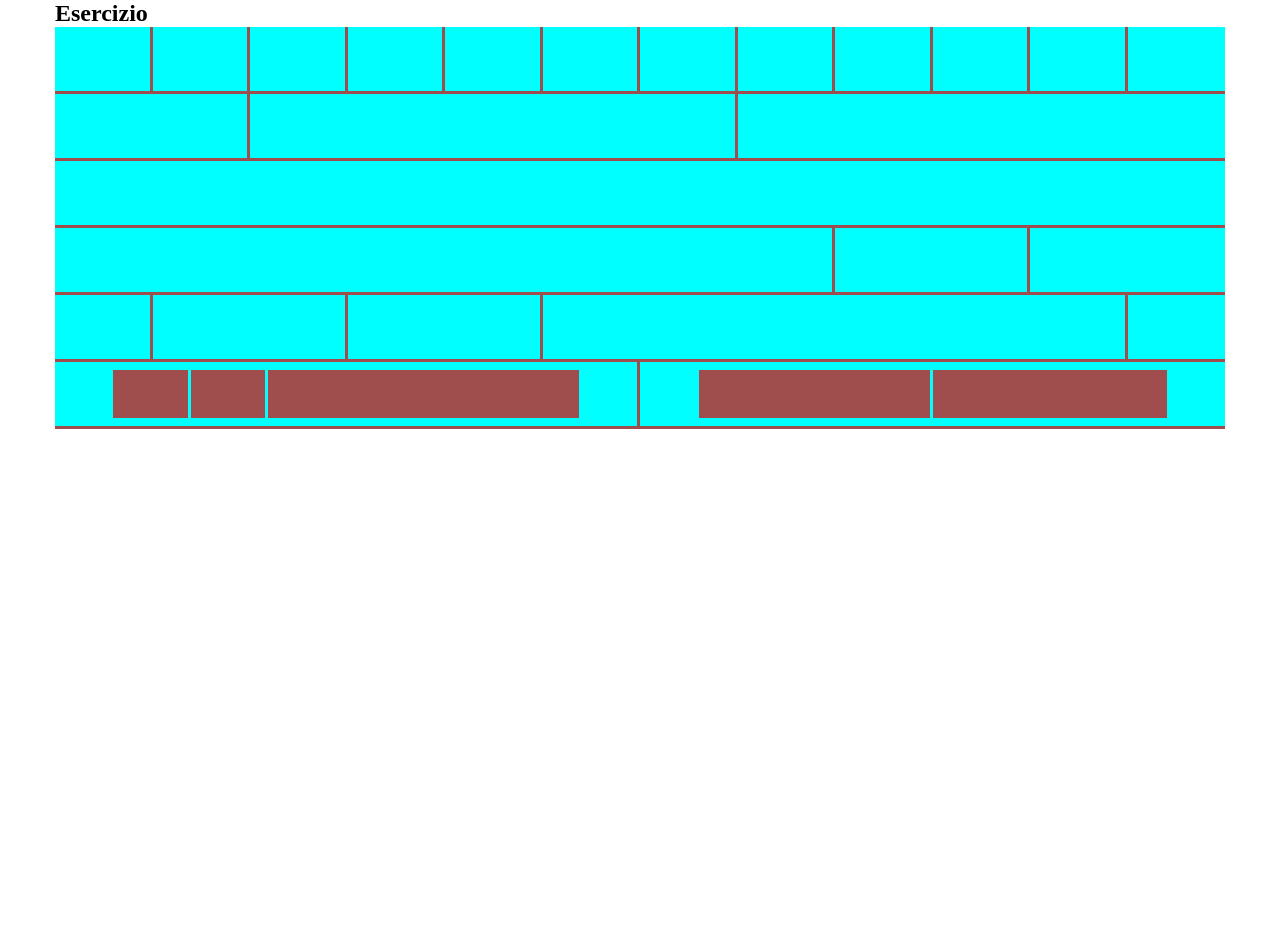
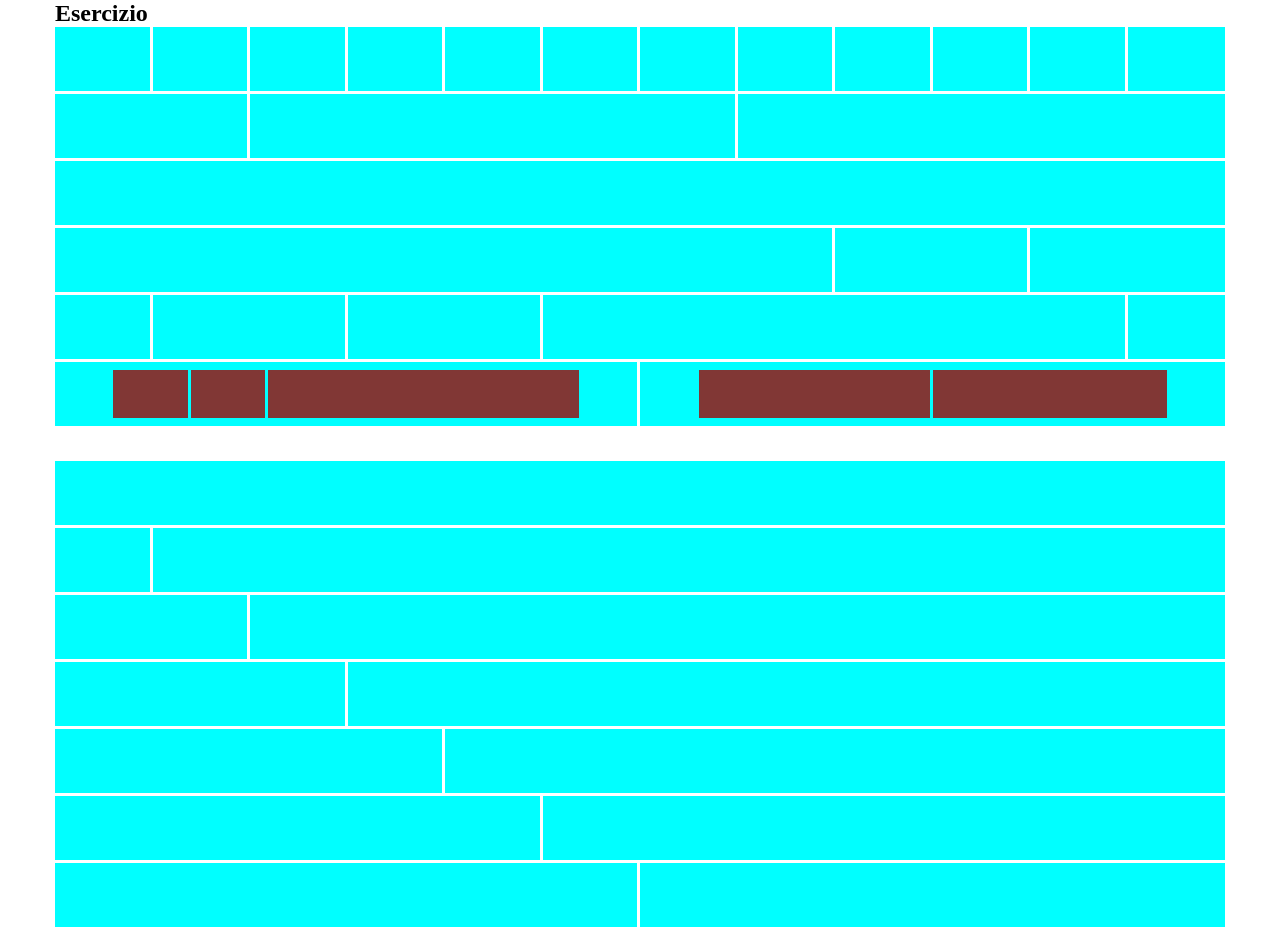
Before and after one commit to antonioiorio94/html-css-12bool, a plain HTML site: page index.html in a window 1280 px wide. Before the commit the page ends 800 px from the top, so only its background shows below. Drawn offline with Linux system fonts and the light colour scheme.

Commit message:
aggiunta seconda prte

```diff
--- a/css/style.css
+++ b/css/style.css
@@ -1,4 +1,6 @@
 /*---UTILITIES---*/
+
+
 
 .bg-blue{
     background-color: cyan;
@@ -6,7 +8,7 @@
 }
 
 .bg-red {
-    background-color: #9f4d4d;
+    background-color: rgb(129, 55, 53);
     height: 3rem;
 }
 
@@ -17,11 +19,15 @@
 
 
 .border{
-    border-right: solid 0.2rem #9f4d4d;
+    border-right: solid 0.2rem #fff;
+}
+
+.margin{
+    margin-top: 2rem;
 }
 
 .row-margin{
-    border-bottom: solid 0.2rem #9f4d4d;
+    border-bottom: solid 0.2rem #fff;
 }
 
 .nest-border{
--- a/index.html
+++ b/index.html
@@ -93,6 +93,53 @@
 
         </div>
 
+        <div class="container margin">
+
+
+            <div class="row row-margin">
+                <div class="col-12 bg-blue"></div>
+
+            </div>
+
+            <div class="row row-margin">
+                <div class="col-1 bg-blue border"></div>
+                <div class="col-11 bg-blue"></div>
+
+            </div>
+
+            <div class="row row-margin">
+                <div class="col-2 bg-blue border"></div>
+                <div class="col-10 bg-blue"></div>
+
+            </div>
+            <div class="row row-margin">
+                <div class="col-3 bg-blue border"></div>
+                <div class="col-9 bg-blue"></div>
+
+            </div>
+            <div class="row row-margin">
+                <div class="col-4 bg-blue border"></div>
+                <div class="col-8 bg-blue"></div>
+
+            </div>
+            <div class="row row-margin">
+                <div class="col-5 bg-blue border"></div>
+                <div class="col-7 bg-blue"></div>
+
+            </div>
+            <div class="row row-margin">
+                <div class="col-6 bg-blue border"></div>
+                <div class="col-6 bg-blue"></div>
+
+            </div>
+
+
+
+
+
+
+        </div>
+
 
 
     </main>
```
